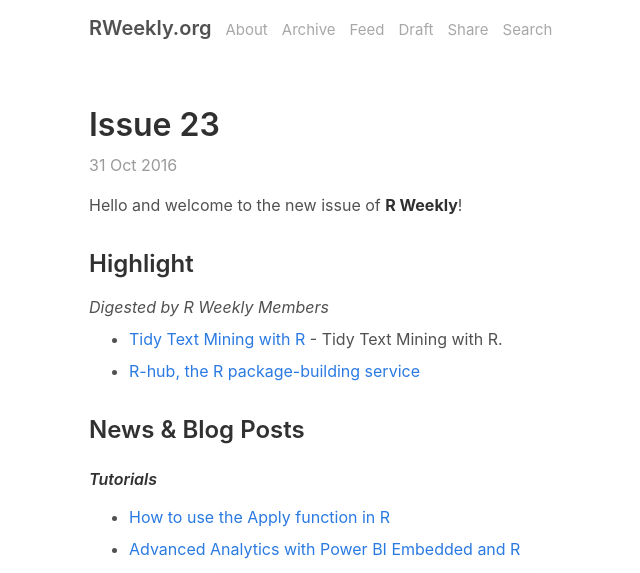
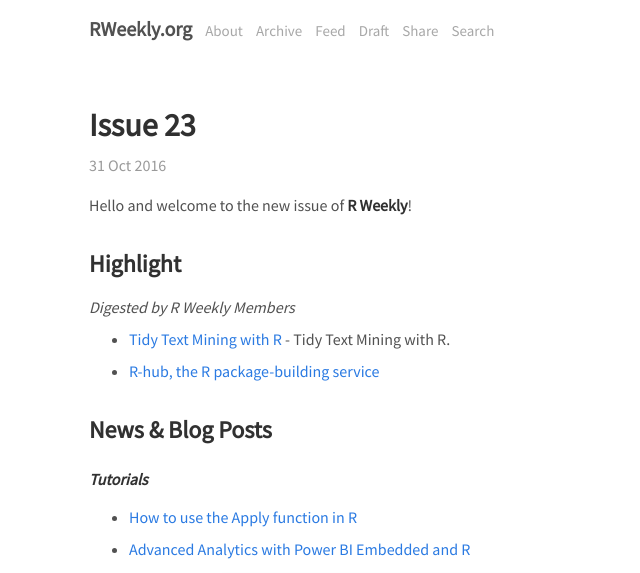
Before and after one commit to rweekly/rweekly.org, a Jekyll site: the page built from index.html, in a window 1280 px wide. Shown: the top 573 px of the page, without its empty margins (271-911 px from the left). Built offline with Jekyll 4.4.1, drawn with Linux system fonts in a browser that asks for light colours; the list of posts is cut into pages by our own code; comment, search, counter and statistics services are not loaded; grey boxes are pictures that could not be loaded.

Commit message:
Add: web fonts

```diff
--- a/_includes/head.html
+++ b/_includes/head.html
@@ -34,9 +34,20 @@
     ga('require', 'socialWidgetTracker');
 
     ga('send', 'pageview');
+
+    WebFontConfig = {
+      google: {
+        families: ['Source Sans Pro']
+      },
+      timeout: 4000 // Set the fonts loading timeout to 4 seconds
+    };
+
+    {% include webfont.min.js %}
+
   </script>
 
   <script async src='https://www.google-analytics.com/analytics.js'></script>
   <script async src='https://cdnjs.cloudflare.com/ajax/libs/autotrack/1.0.3/autotrack.js'></script>
 
+
 </head>
--- a/_layouts/default.html
+++ b/_layouts/default.html
@@ -47,6 +47,7 @@
 
     <script>
     {% include share-button.min.js %}
+
    </script>
    <script>
     var shareButton = new ShareButton({
--- a/_sass/_variables.scss
+++ b/_sass/_variables.scss
@@ -13,7 +13,7 @@
 // $blue: #6a9fb5;
 $brown: #8f5536;
 
-$root-font-family: -apple-system, BlinkMacSystemFont, "Segoe UI", "Roboto", "Oxygen", "Ubuntu", "Cantarell", "Fira Sans", "Droid Sans", "Helvetica Neue", Arial, sans-serif;
+$root-font-family: "Source Sans Pro", -apple-system, BlinkMacSystemFont, "Segoe UI", "Roboto", "Oxygen", "Ubuntu", "Cantarell", "Fira Sans", "Droid Sans", "Helvetica Neue", Arial, sans-serif;
 $root-font-size: 16px;
 $root-line-height: 1.5;
 
```
Also changed, not shown: _includes/webfont.min.js (added).
